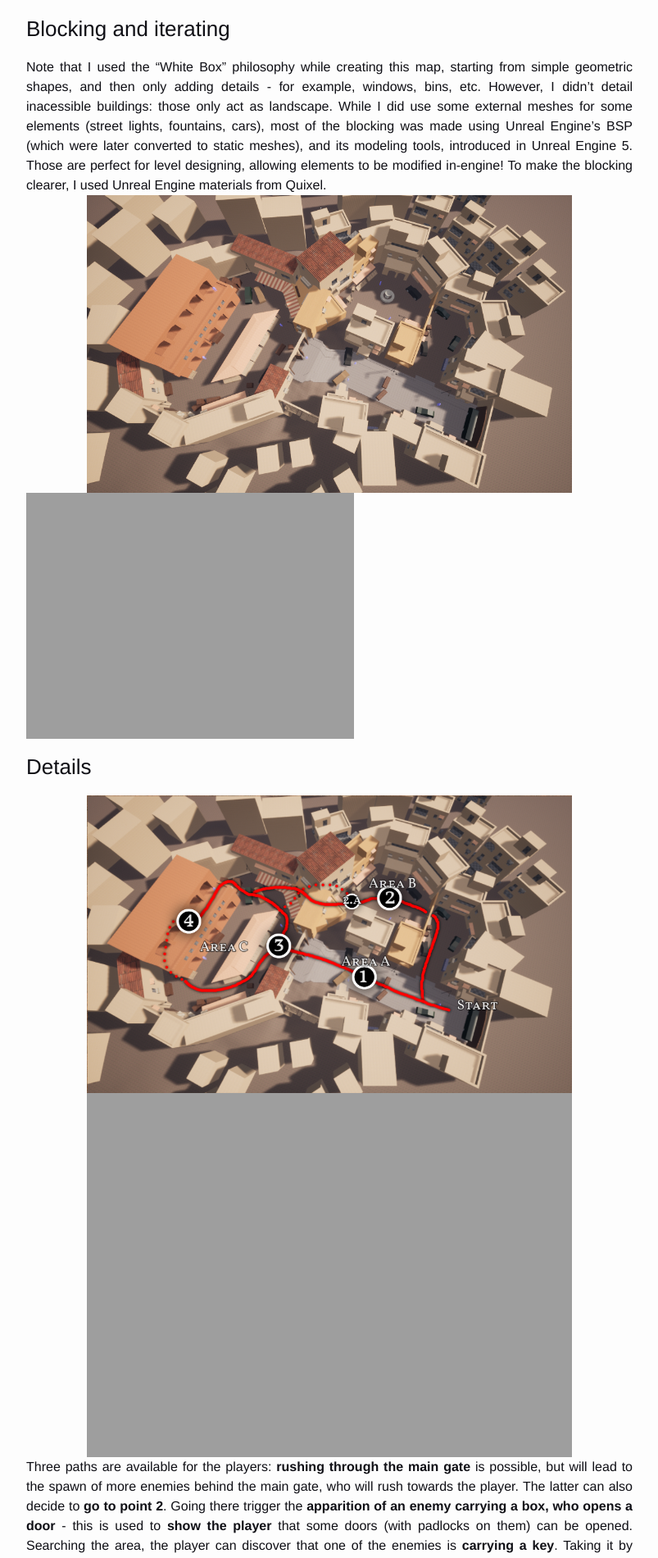
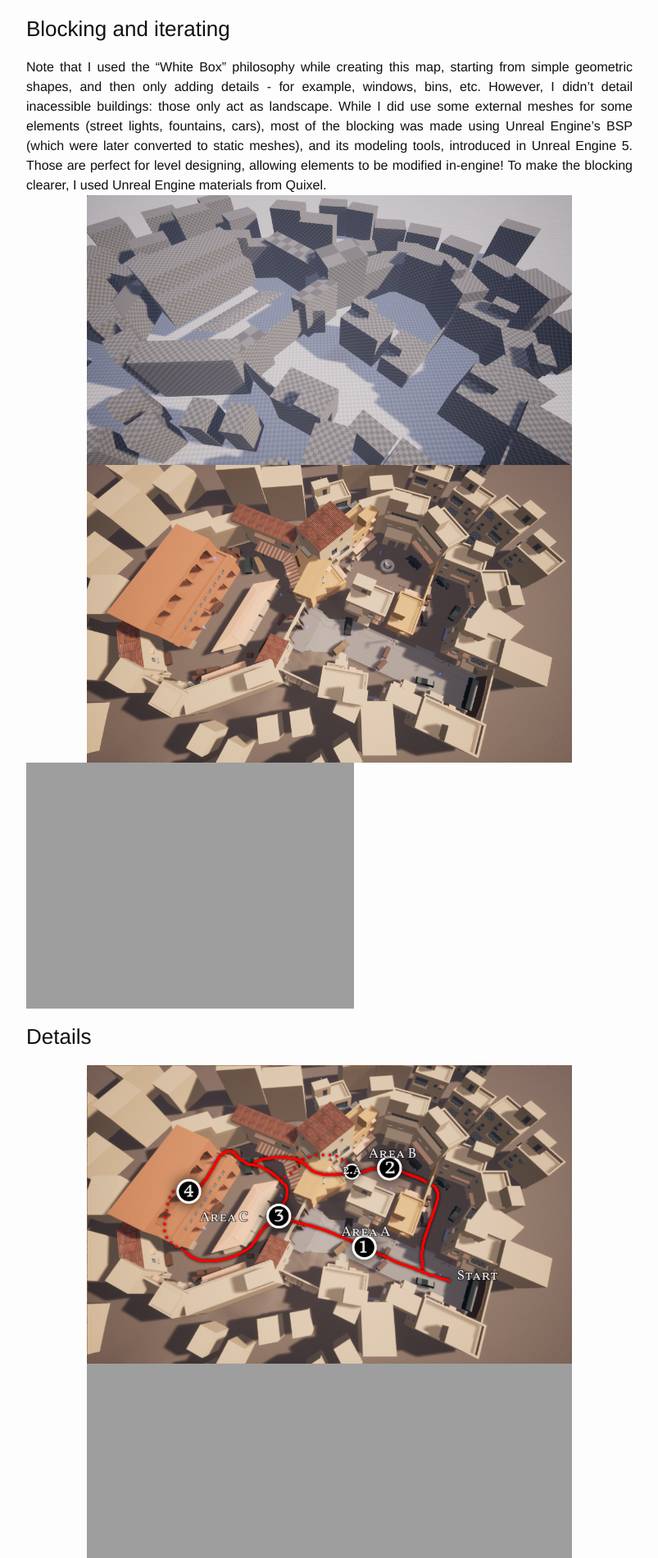
Before and after one commit to Dekadisk/dekadisk.github.io, a Jekyll site: the page built from _posts/2023-05-21-mapping-world-design.markdown, in a window 1280 px wide. Shown: the part 3332-5232 px from the top of the page at 82% size, without its empty margins (238-1041 px from the left). Built offline with Jekyll 4.4.1, drawn with Linux system fonts in a browser that asks for light colours.

Commit message:
Added blocking screenshot to post

```diff
--- a/_posts/2023-05-21-mapping-world-design.markdown
+++ b/_posts/2023-05-21-mapping-world-design.markdown
@@ -52,6 +52,7 @@ I wanted the player to see where their goal - the head of the milicia - was as s
 Note that I used the "White Box" philosophy while creating this map, starting from simple geometric shapes, and then only adding details - for example, windows, bins, etc. However, I didn't detail inacessible buildings: those only act as landscape.
 While I did use some external meshes for some elements (street lights, fountains, cars), most of the blocking was made using Unreal Engine's BSP (which were later converted to static meshes), and its modeling tools, introduced in Unreal Engine 5. Those are perfect for level designing, allowing elements to be modified in-engine!
 To make the blocking clearer, I used Unreal Engine materials from Quixel.
+[<img width="80%" style="display:block; margin-left:auto; margin-right:auto" src="https://dekadisk.gitlab.io/assets/SC.png">](https://dekadisk.gitlab.io/assets/SC.png)
 [<img width="80%" style="display:block; margin-left:auto; margin-right:auto" src="https://dekadisk.gitlab.io/assets/UEMAP.png">](https://dekadisk.gitlab.io/assets/UEMAP.png)
 ![](https://dekadisk.gitlab.io/assets/ExploreMap.mp4)
 
```
